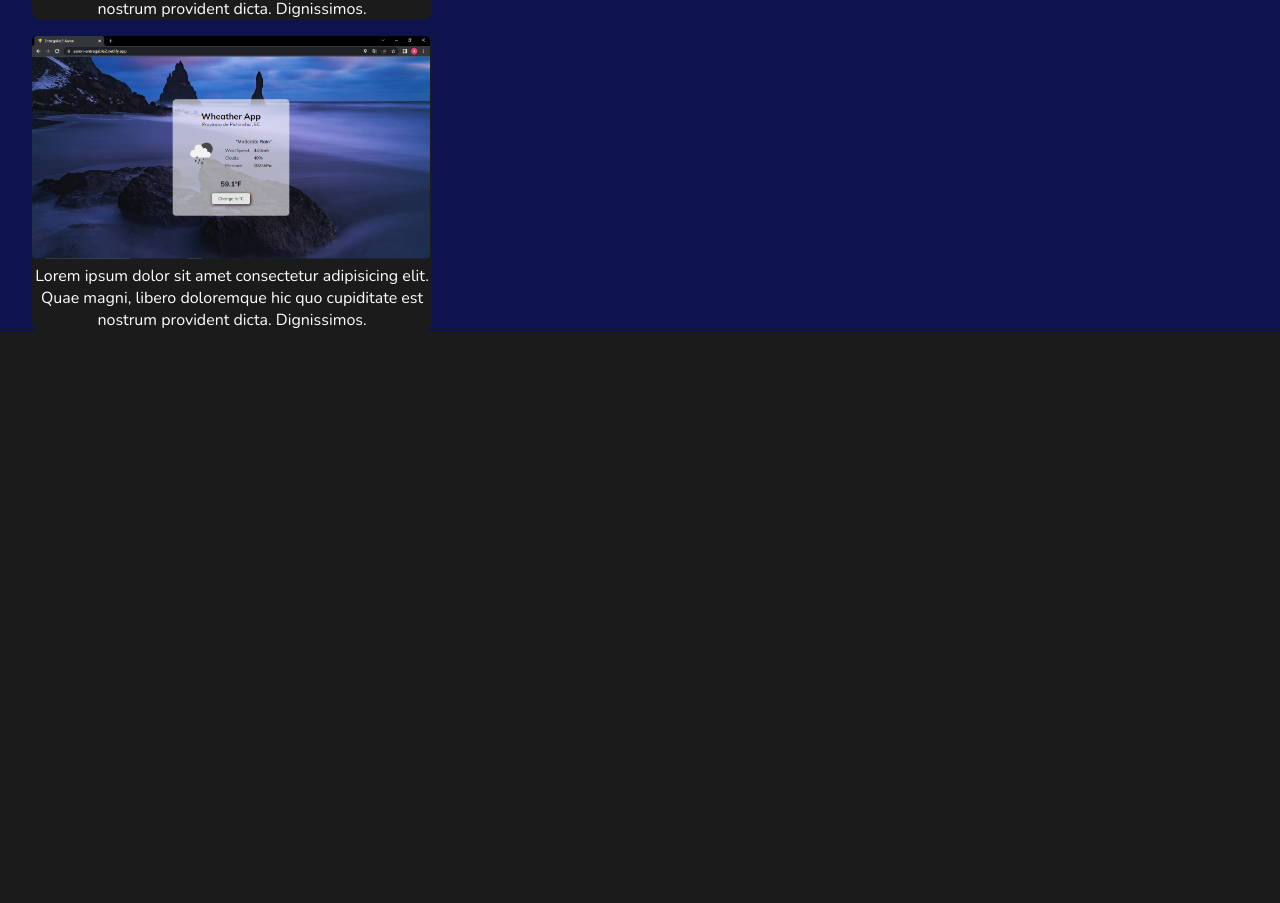
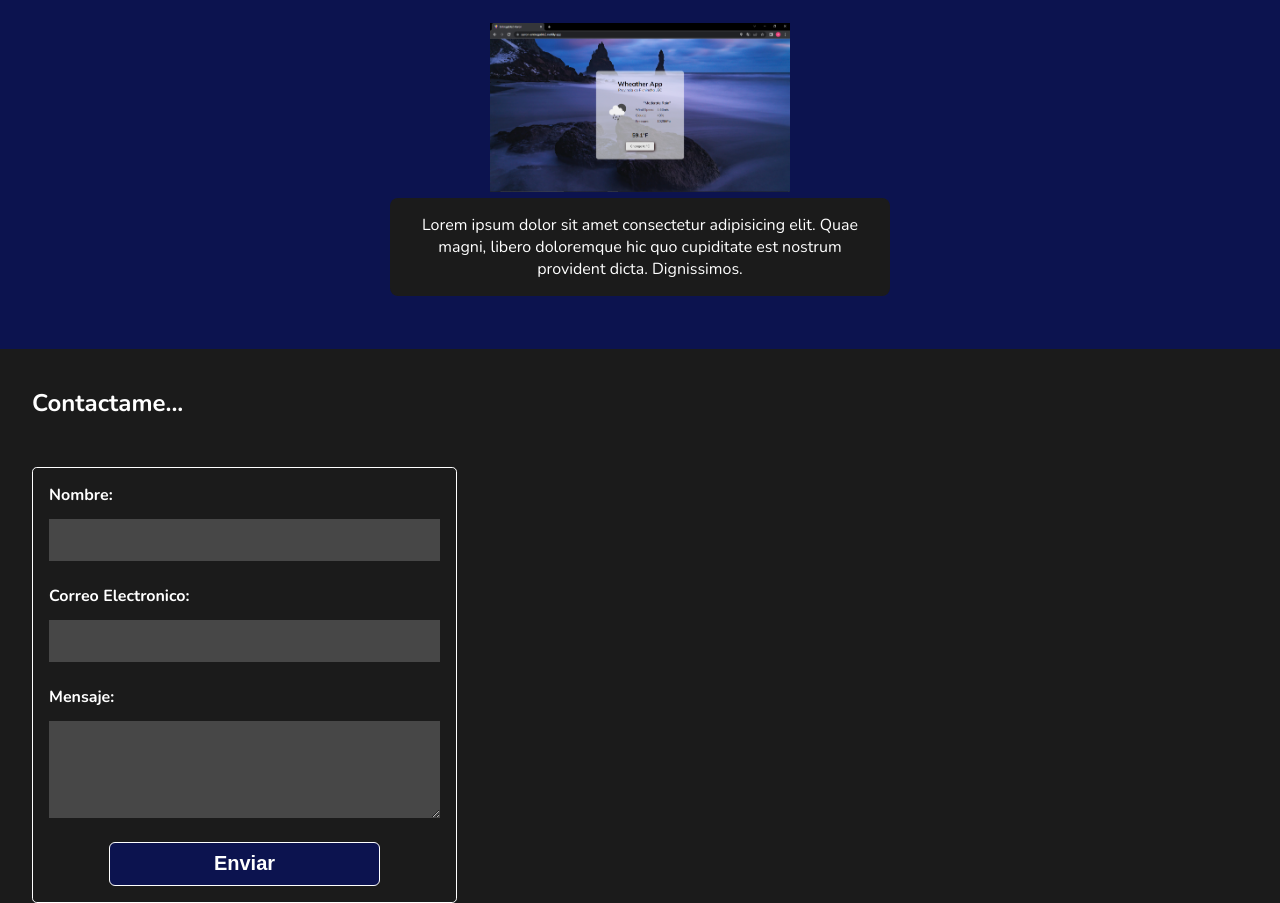
Before and after one commit to aaron-456/Portafolio__A, a React (Vite) app: page / in a window 1280 px wide. Shown: the part 2457-3360 px from the top of the page. Before the commit the page ends 2804 px from the top, so only its background shows below. Built offline with nearby package versions, Linux system fonts and the light colour scheme.

Commit message:
creation section contactame

```diff
--- a/src/App.css
+++ b/src/App.css
@@ -202,6 +202,7 @@ body {
     padding-top: 2.1em;
     padding-left: 2em;
     padding-right: 2em;
+    padding-bottom: 1.3em;
 }
 
 .title__proyectos {
@@ -209,22 +210,91 @@ body {
 }
 
 .imgs__proyects{
-    width: 398px;
-    border-radius: 0.3em;
+    max-width: 300px;
+}
+
+.box__detailsP {
+    margin-bottom: 2em;
+    display: flex;
+    flex-direction: column;
+    justify-content: center;
+    align-items: center;
 
 }
 
-.box__detailsP {
-background-color: #1b1b1b;
-margin-bottom: 1em;
-width: 400px;
-/* border: 1px solid white; */
-border-radius: 0.5em;
-/* padding-left: 1em;
-padding-right: 1em; */
+.esto {
+    width: max-content;
 }
 
 .text__proyect {
+    background-color: #1b1b1b;
+    border-radius: 0.5em;
     font-weight: lighter;
     text-align: center;
+    padding: 1em;
+    max-width: 500px;
 }
+
+
+/*--- Seccion de CONTACTAME ---*/
+
+.container__contactame {
+    padding-left: 2em;
+    padding-right: 2em;
+}
+
+
+.title__contactame {
+    padding-top: 1.6em;
+    color: white;
+    font-weight: bolder;
+    padding-bottom: 2em;
+}
+
+.form__contactame {
+    background-color: #1b1b1b;
+    max-width: 425px;
+    display: flex;
+    flex-direction: column;
+    padding: 1em;
+    font-family: inherit;
+    border: 1px solid white;
+    border-radius: 0.3rem;
+    color: white;
+
+}
+
+.box_label {
+    display: flex;
+    flex-direction: column;
+    padding-bottom: 1.5em;
+    font-weight: bold;
+}
+
+.box__input {
+    border: none;
+    margin-top: 1em;
+    padding-top: 2em;
+    color: white;
+    background-color: #474747;
+
+}
+
+.box__message {
+    margin-top: 1em;
+    border: none;
+    padding-top: 5em;
+    background-color: #474747
+}
+
+.btn__form {
+    height: 44px;
+    margin-left: 3em;
+    margin-right: 3em;
+    border-radius: 0.3em;
+    color: white;
+    background-color: #0C134F;
+    border: 1px solid white;
+    font-weight: bold;
+    font-size: 20px;
+}
--- a/src/App.jsx
+++ b/src/App.jsx
@@ -15,7 +15,6 @@ function App() {
    return (
 
       <div className='App'>
-
 
          <div className='navigation__bar'>
             <ul className='navigation__list'>
@@ -87,27 +86,29 @@ function App() {
             <h2 className='title__proyectos'>Mis Proyectos...</h2>
             <div className='box__P'>
                <div className='box__detailsP'>
-						<a href="https://poke-aaronm.netlify.app/" target="_blank" rel="PokeApi not found ✖">
+                  <a className='esto' href="https://poke-aaronm.netlify.app/" target="_blank" rel="PokeApi not found ✖">
                      <img className='imgs__proyects' src="./pokedex.png" alt='this image not found' />
                   </a>
                   <p className='text__proyect'>Lorem ipsum dolor sit amet consectetur adipisicing elit. Quae magni, libero doloremque hic quo cupiditate est nostrum provident dicta. Dignissimos.</p>
                </div>
+
                <div className='box__detailsP'>
-						<a href="https://aaron-users.netlify.app/" target="_blank" rel="UserCrud not found ✖">
+                  <a className='esto' href="https://aaron-users.netlify.app/" target="_blank" rel="UserCrud not found ✖">
                      <img className='imgs__proyects' src="./crudUser.png" alt="this image not found" />
                   </a>
                   <p className='text__proyect'>Lorem ipsum dolor sit amet consectetur adipisicing elit. Quae magni, libero doloremque hic quo cupiditate est nostrum provident dicta. Dignissimos.</p>
 
                </div>
+
                <div className='box__detailsP'>
-						<a href=" https://aaronm-rickymorty.netlify.app/" target="_blank" rel="Rick and MortyAPI not found ✖">
+                  <a className='esto' href=" https://aaronm-rickymorty.netlify.app/" target="_blank" rel="Rick and MortyAPI not found ✖">
                      <img className='imgs__proyects' src="./rick.png" alt="this image not found" />
                   </a>
                   <p className='text__proyect'>Lorem ipsum dolor sit amet consectetur adipisicing elit. Quae magni, libero doloremque hic quo cupiditate est nostrum provident dicta. Dignissimos.</p>
+               </div>
 
-					</div>
                <div className='box__detailsP'>
-						<a href="https://aaron-entregable2.netlify.app/" target="_blank" rel="ClimaAPP not found ✖">
+                  <a className='esto' href="https://aaron-entregable2.netlify.app/" target="_blank" rel="ClimaAPP not found ✖">
                      <img className='imgs__proyects' src="./clima.png" alt="this image not found" />
                   </a>
                   <p className='text__proyect'>Lorem ipsum dolor sit amet consectetur adipisicing elit. Quae magni, libero doloremque hic quo cupiditate est nostrum provident dicta. Dignissimos.</p>
@@ -115,7 +116,27 @@ function App() {
                </div>
 
             </div>
+         </div>
 
+         <div className='container__contactame'>
+            <h2 className='title__contactame'>Contactame...</h2>
+            <form className='form__contactame' action="https://formspree.io/f/xyyaabye" method="POST">
+               <label className='box_label' htmlFor="name">
+                  Nombre:
+                  <input className='box__input' type="text" id="name" name="name" />
+               </label>
+
+               <label className='box_label' htmlFor="email">
+                  Correo Electronico:
+                  <input className='box__input' type="email" id="email" name="email" />
+               </label>
+               <label className='box_label' htmlFor="message">
+                  Mensaje:
+                  <textarea className='box__message' id="message" name="message"></textarea>
+               </label>
+
+               <button className='btn__form' type="Enviar">Enviar</button>
+            </form>
          </div>
 
       </div>
```
Lines whose indentation alone changed are shown as unchanged.
